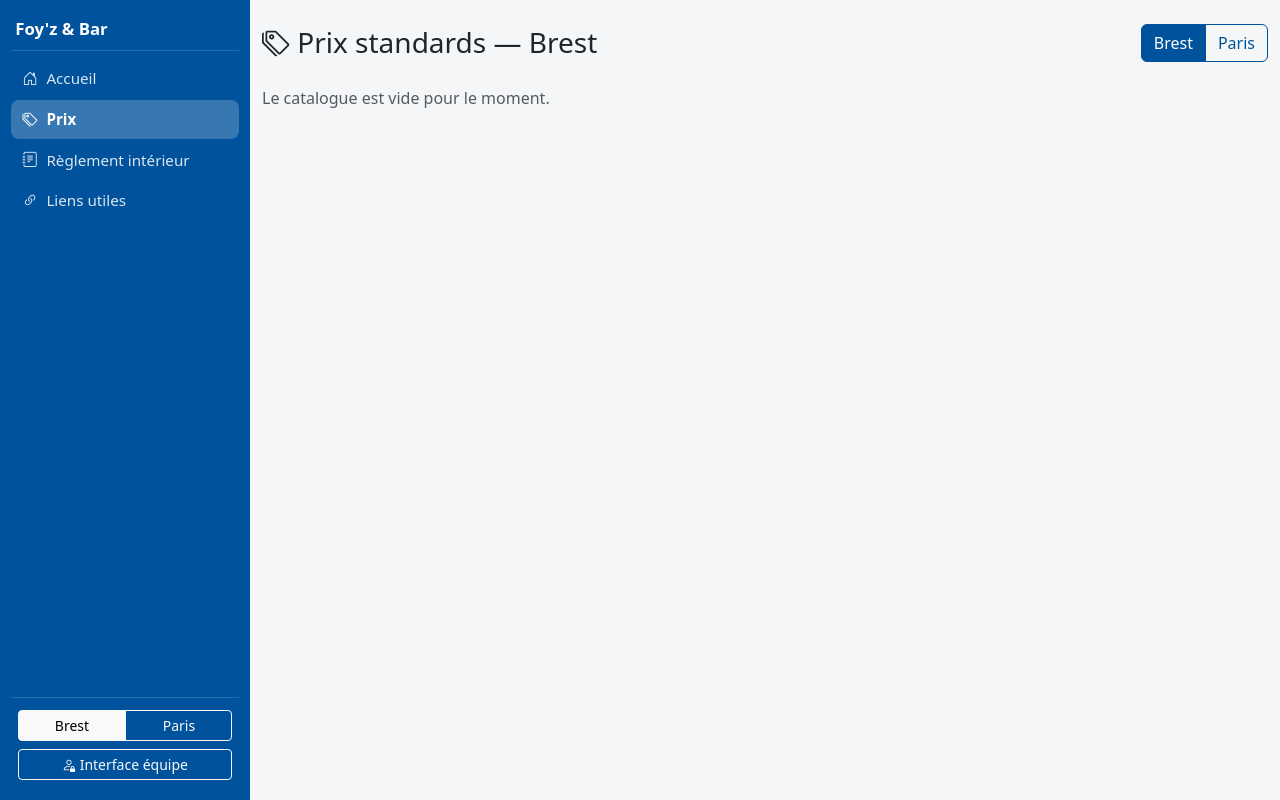
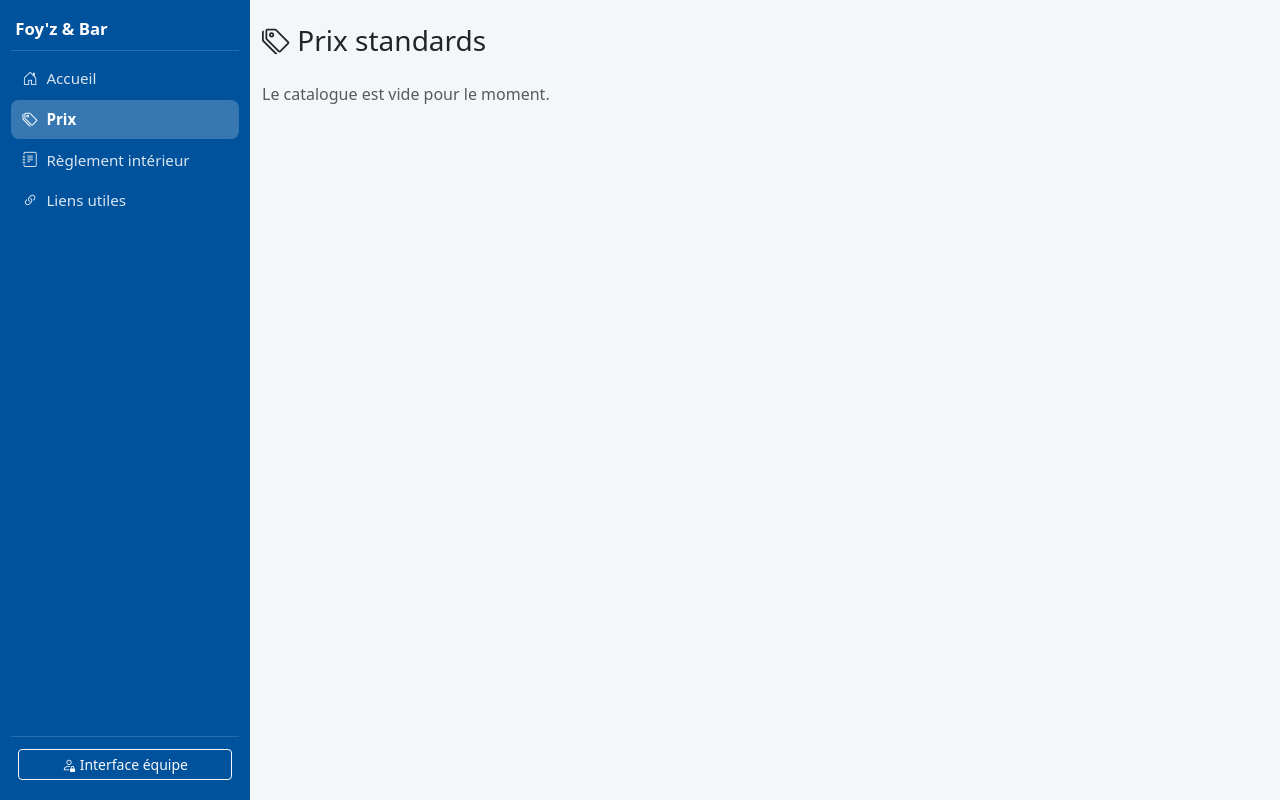
Before and after one commit to pauldebise/plateforme_foyz_bar, a Flask app: page /catalogue in a window 1280 px wide. Run offline with Flask 3, Linux system fonts and the light colour scheme.

Commit message:
site public: suppression du switch Brest/Paris et tableau des prix en deux colonnes (tiret si article absent d'un campus)

```diff
--- a/app/__init__.py
+++ b/app/__init__.py
@@ -155,7 +155,7 @@ def create_app():
     def inject_globals():
         from app.services.settings import get_setting, int_setting, bool_setting
 
-        campus = session.get("campus") or session.get("public_campus") or "brest"
+        campus = session.get("campus") or "brest"
         return {
             "csrf_token": lambda: ensure_csrf(),
             "site_name": get_setting("site_name") or "Foy'z & Bar",
@@ -163,7 +163,6 @@ def create_app():
             "logo": get_setting(f"logo_{campus}") or "",
             "current_user": getattr(g, "current_user", None),
             "current_campus": session.get("campus", ""),
-            "public_campus": session.get("public_campus", "brest"),
             "CAMPUSSES": CAMPUSSES,
             "ARTICLE_TYPES": ARTICLE_TYPES,
             "PAYMENT_METHODS": PAYMENT_METHODS,
--- a/app/routes/public.py
+++ b/app/routes/public.py
@@ -1,23 +1,12 @@
-from flask import Blueprint, render_template, request, redirect, session, url_for, g
+from flask import Blueprint, render_template
 from sqlalchemy import select
 
 from app.extensions import db
-from app.models import Article, Event, Note, UsefulLink
+from app.models import Article, Event, Note, Tap, UsefulLink
 from app.services.settings import get_setting, int_setting
 from app.utils import ARTICLE_TYPES, CAMPUSSES, utcnow
 
 bp = Blueprint("public", __name__)
-
-
-@bp.before_request
-def pick_campus():
-    if "campus" in request.args and request.args["campus"] in CAMPUSSES:
-        session["public_campus"] = request.args["campus"]
-    session.setdefault("public_campus", "brest")
-
-
-def current_public_campus():
-    return session.get("public_campus", "brest")
 
 
 @bp.route("/")
@@ -45,17 +34,40 @@ def home():
 
 @bp.route("/catalogue")
 def catalogue():
-    campus = current_public_campus()
     articles = db.session.scalars(
         select(Article)
         .where(Article.active.is_(True), Article.event_id.is_(None))
         .order_by(Article.name)
     ).all()
+    taps = {t.number: t for t in db.session.scalars(select(Tap))}
     grouped = {}
     for a in articles:
-        grouped.setdefault(a.article_type, []).append(a)
+        grouped.setdefault(a.article_type, []).append((a, _campus_prices(a, taps)))
     ordered = sorted(grouped.items(), key=lambda kv: list(ARTICLE_TYPES).index(kv[0]))
-    return render_template("public/catalogue.html", grouped=ordered, campus=campus)
+    return render_template("public/catalogue.html", grouped=ordered)
+
+
+def _campus_prices(article, taps):
+    """Prix standard par campus ; None quand l'article n'existe pas sur le campus.
+
+    Un article issu de la migration n'existe que sur son campus d'origine
+    (tous ses prix y valent 0) et un article de tireuse ne concerne que le
+    campus de la tireuse : on affiche alors un tiret plutôt qu'un prix.
+    """
+    if article.is_tap:
+        tap = taps.get(article.tap_number)
+        if tap is None:
+            return {c: None for c in CAMPUSSES}
+        price = article.price_for(tap.campus)
+        return {c: (price if c == tap.campus else None) for c in CAMPUSSES}
+    return {
+        c: (
+            article.price_for(c)
+            if article.price_for(c) or article.price_for(c, team=True)
+            else None
+        )
+        for c in CAMPUSSES
+    }
 
 
 @bp.route("/reglement")
--- a/app/templates/base.html
+++ b/app/templates/base.html
@@ -74,11 +74,6 @@
         <a class="side-link {{ 'active' if request.endpoint == 'public.liens' }}" href="{{ url_for('public.liens') }}"><i class="bi bi-link-45deg"></i> Liens utiles</a>
       </nav>
       <div class="sidebar-footer mt-auto">
-        <div class="btn-group btn-group-sm w-100 mb-2" role="group">
-          {% for key, label in CAMPUSSES.items() %}
-          <a class="btn {% if public_campus == key %}btn-light{% else %}btn-outline-light{% endif %}" href="?campus={{ key }}">{{ label }}</a>
-          {% endfor %}
-        </div>
         <a class="btn btn-outline-light btn-sm w-100" href="{{ url_for('auth.login') }}"><i class="bi bi-person-lock"></i> Interface équipe</a>
       </div>
     {% endif %}
--- a/app/templates/public/catalogue.html
+++ b/app/templates/public/catalogue.html
@@ -1,14 +1,7 @@
 {% extends "base.html" %}
 {% block title %}Prix — {{ site_name }}{% endblock %}
 {% block content %}
-<div class="d-flex justify-content-between align-items-center mb-4 flex-wrap gap-2">
-  <h1 class="h3 mb-0"><i class="bi bi-tags"></i> Prix standards — {{ CAMPUSSES[campus] }}</h1>
-  <div class="btn-group">
-    {% for key, label in CAMPUSSES.items() %}
-    <a class="btn {% if campus == key %}btn-primary{% else %}btn-outline-primary{% endif %}" href="{{ url_for('public.catalogue', campus=key) }}">{{ label }}</a>
-    {% endfor %}
-  </div>
-</div>
+<h1 class="h3 mb-4"><i class="bi bi-tags"></i> Prix standards</h1>
 
 {% for type, items in grouped %}
   <div class="card mb-4">
@@ -17,14 +10,16 @@
       <div class="table-responsive">
         <table class="table table-sm align-middle mb-0">
           <thead class="table-light">
-            <tr><th>Article</th><th>Volume</th><th class="text-end">Prix</th></tr>
+            <tr><th>Article</th><th>Volume</th><th class="text-end">Prix Brest</th><th class="text-end">Prix Paris</th></tr>
           </thead>
           <tbody>
-            {% for a in items %}
+            {% for a, prices in items %}
             <tr>
               <td>{{ a.name }}</td>
               <td class="text-muted">{% if a.volume_cl %}{{ a.volume_cl }} cl{% else %}—{% endif %}</td>
-              <td class="text-end fw-bold">{{ a.price_for(campus)|eur }}</td>
+              {% for campus in CAMPUSSES %}
+              <td class="text-end fw-bold">{% if prices[campus] is not none %}{{ prices[campus]|eur }}{% else %}<span class="text-muted">—</span>{% endif %}</td>
+              {% endfor %}
             </tr>
             {% endfor %}
           </tbody>
```
